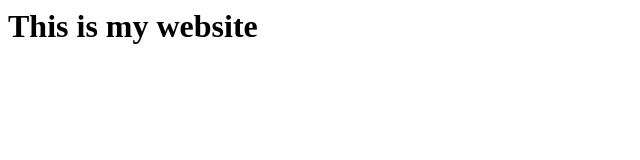
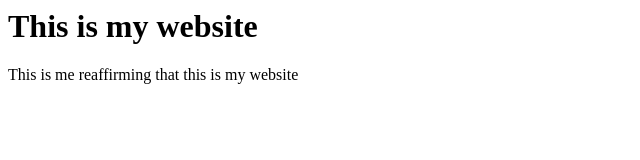
Before and after one commit to sebzo65/israel-gitflow, a plain HTML site: page index.html in a window 1280 px wide. Shown: the whole page, without its empty margins (0-640 px from the left). Drawn offline with Linux system fonts and the light colour scheme.

Commit message:
added a paragraph

```diff
--- a/index.html
+++ b/index.html
@@ -9,6 +9,7 @@
 
     <header>
         <h1>This is my website</h1>
+        <p>This is me reaffirming that this is my website</p>
     </header>
 
 </body>
```
